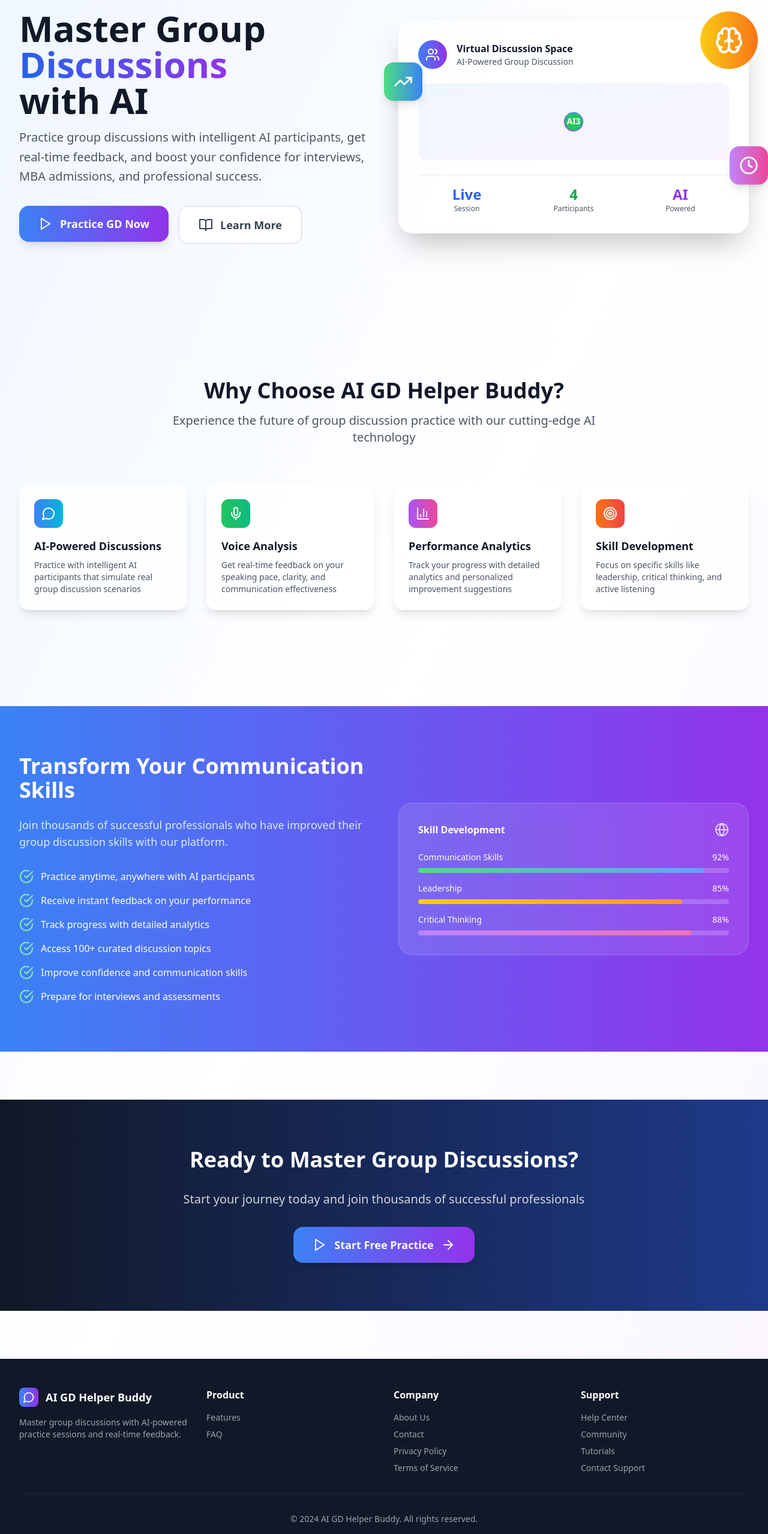
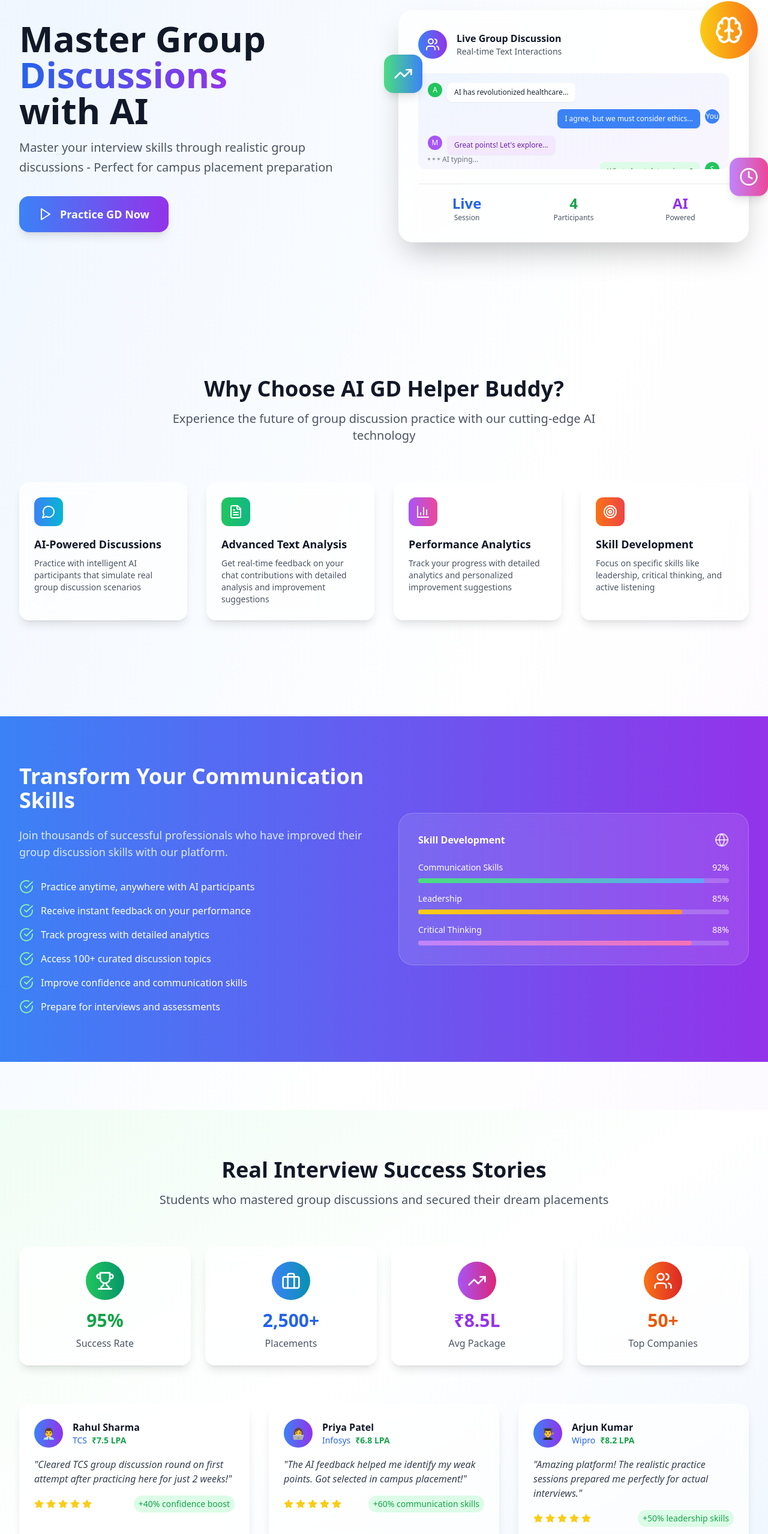
Before and after one commit to RashmiSathe684/ai_gd_buddy, a React (Vite) app: page / in a window 1280 px wide. Shown: the part 128-2685 px from the top of the page at 60% size. Built offline with nearby package versions, Linux system fonts and the light colour scheme; no server answers.

Commit message:
Update Home Page UI

```diff
--- a/src/components/landing/LandingPage.tsx
+++ b/src/components/landing/LandingPage.tsx
@@ -10,13 +10,16 @@ import {
   CheckCircle,
   ArrowRight,
   BookOpen,
-  Mic,
   BarChart3,
   Target,
   Clock,
   Globe,
   Brain,
-  Zap
+  Zap,
+  FileText,
+  Star,
+  Trophy,
+  Briefcase
 } from 'lucide-react';
 
 const LandingPage: React.FC = () => {
@@ -28,9 +31,9 @@ const LandingPage: React.FC = () => {
       color: 'from-blue-500 to-cyan-500'
     },
     {
-      icon: Mic,
-      title: 'Voice Analysis',
-      description: 'Get real-time feedback on your speaking pace, clarity, and communication effectiveness',
+      icon: FileText,
+      title: 'Advanced Text Analysis',
+      description: 'Get real-time feedback on your chat contributions with detailed analysis and improvement suggestions',
       color: 'from-green-500 to-emerald-500'
     },
     {
@@ -56,27 +59,33 @@ const LandingPage: React.FC = () => {
     'Prepare for interviews and assessments'
   ];
 
-  const testimonials = [
-    {
-      name: 'Sarah Johnson',
-      role: 'MBA Student',
-      content: 'This platform helped me ace my group discussion rounds. The AI feedback is incredibly accurate!',
-      rating: 5,
-      avatar: '👩‍🎓'
-    },
+  const successStories = [
     {
       name: 'Rahul Sharma',
-      role: 'Job Seeker',
-      content: 'Improved my confidence significantly. The practice sessions feel so real and engaging.',
+      company: 'TCS',
+      package: '₹7.5 LPA',
+      content: 'Cleared TCS group discussion round on first attempt after practicing here for just 2 weeks!',
       rating: 5,
-      avatar: '👨‍💼'
+      avatar: '👨‍💼',
+      improvement: '+40% confidence boost'
     },
     {
       name: 'Priya Patel',
-      role: 'Corporate Trainer',
-      content: 'Excellent tool for developing communication skills. My team loves using this platform.',
+      company: 'Infosys',
+      package: '₹6.8 LPA',
+      content: 'The AI feedback helped me identify my weak points. Got selected in campus placement!',
       rating: 5,
-      avatar: '👩‍💻'
+      avatar: '👩‍💻',
+      improvement: '+60% communication skills'
+    },
+    {
+      name: 'Arjun Kumar',
+      company: 'Wipro',
+      package: '₹8.2 LPA',
+      content: 'Amazing platform! The realistic practice sessions prepared me perfectly for actual interviews.',
+      rating: 5,
+      avatar: '👨‍🎓',
+      improvement: '+50% leadership skills'
     }
   ];
 
@@ -106,10 +115,6 @@ const LandingPage: React.FC = () => {
                 <MessageCircle className="h-6 w-6 text-white" />
               </div>
               <span className="text-xl font-bold text-gray-900">AI GD Helper Buddy</span>
-            </div>
-
-            <div className="hidden md:flex items-center space-x-8">
-              <a href="#features" className="text-gray-600 hover:text-blue-600 font-medium transition-colors">Features</a>
             </div>
 
             <Link
@@ -143,8 +148,7 @@ const LandingPage: React.FC = () => {
                   </h1>
 
                   <p className="text-xl text-gray-600 leading-relaxed">
-                    Practice group discussions with intelligent AI participants, get real-time feedback,
-                    and boost your confidence for interviews, MBA admissions, and professional success.
+                    Master your interview skills through realistic group discussions - Perfect for campus placement preparation
                   </p>
                 </div>
 
@@ -159,15 +163,6 @@ const LandingPage: React.FC = () => {
                       <span>Practice GD Now</span>
                     </motion.button>
                   </Link>
-
-                  <motion.button
-                    whileHover={{ scale: 1.05 }}
-                    whileTap={{ scale: 0.95 }}
-                    className="w-full sm:w-auto bg-white text-gray-700 px-8 py-4 rounded-2xl font-semibold text-lg border-2 border-gray-200 hover:border-blue-300 hover:text-blue-600 transition-all duration-200 flex items-center justify-center space-x-3"
-                  >
-                    <BookOpen className="h-6 w-6" />
-                    <span>Learn More</span>
-                  </motion.button>
                 </div>
               </motion.div>
 
@@ -175,7 +170,7 @@ const LandingPage: React.FC = () => {
                 variants={itemVariants}
                 className="relative"
               >
-                {/* Dynamic Virtual Discussion Space Visualization */}
+                {/* Interactive Group Discussion Visualization */}
                 <div className="relative bg-white/70 backdrop-blur-lg rounded-3xl p-8 shadow-2xl border border-white/20">
                   <div className="absolute -top-4 -right-4 w-24 h-24 bg-gradient-to-r from-yellow-400 to-orange-500 rounded-full flex items-center justify-center">
                     <Brain className="h-12 w-12 text-white" />
@@ -187,88 +182,84 @@ const LandingPage: React.FC = () => {
                         <Users className="h-6 w-6 text-white" />
                       </div>
                       <div>
-                        <h3 className="font-semibold text-gray-900">Virtual Discussion Space</h3>
-                        <p className="text-gray-600 text-sm">AI-Powered Group Discussion</p>
+                        <h3 className="font-semibold text-gray-900">Live Group Discussion</h3>
+                        <p className="text-gray-600 text-sm">Real-time Text Interactions</p>
                       </div>
                     </div>
 
-                    {/* Interconnected Participants Visualization */}
-                    <div className="relative h-32 bg-gradient-to-br from-blue-50 to-purple-50 rounded-xl p-4">
-                      <div className="absolute inset-0 flex items-center justify-center">
-                        {/* Central Hub */}
+                    {/* Dynamic Chat Simulation */}
+                    <div className="relative h-40 bg-gradient-to-br from-blue-50 to-purple-50 rounded-xl p-4 overflow-hidden">
+                      <div className="space-y-3">
+                        {/* Animated Chat Messages */}
                         <motion.div
-                          animate={{ rotate: 360 }}
-                          transition={{ duration: 20, repeat: Infinity, ease: "linear" }}
-                          className="w-8 h-8 bg-gradient-to-r from-blue-500 to-purple-600 rounded-full flex items-center justify-center"
+                          initial={{ opacity: 0, x: -20 }}
+                          animate={{ opacity: 1, x: 0 }}
+                          transition={{ delay: 0.5, duration: 0.8 }}
+                          className="flex items-start space-x-2"
                         >
-                          <Zap className="h-4 w-4 text-white" />
+                          <div className="w-6 h-6 bg-green-500 rounded-full flex items-center justify-center text-white text-xs">
+                            A
+                          </div>
+                          <div className="bg-white rounded-lg px-3 py-2 shadow-sm max-w-xs">
+                            <p className="text-xs text-gray-800">AI has revolutionized healthcare...</p>
+                          </div>
                         </motion.div>
 
-                        {/* Participant Nodes */}
-                        {[0, 1, 2, 3].map((index) => {
-                          const angle = (index * 90) * (Math.PI / 180);
-                          const radius = 40;
-                          const x = Math.cos(angle) * radius;
-                          const y = Math.sin(angle) * radius;
+                        <motion.div
+                          initial={{ opacity: 0, x: 20 }}
+                          animate={{ opacity: 1, x: 0 }}
+                          transition={{ delay: 1, duration: 0.8 }}
+                          className="flex items-start space-x-2 justify-end"
+                        >
+                          <div className="bg-blue-500 text-white rounded-lg px-3 py-2 shadow-sm max-w-xs">
+                            <p className="text-xs">I agree, but we must consider ethics...</p>
+                          </div>
+                          <div className="w-6 h-6 bg-blue-500 rounded-full flex items-center justify-center text-white text-xs">
+                            You
+                          </div>
+                        </motion.div>
 
-                          return (
                         <motion.div
-                              key={index}
-                              animate={{
-                                scale: [1, 1.2, 1],
-                                opacity: [0.7, 1, 0.7]
-                              }}
-                              transition={{
-                                duration: 2,
-                                repeat: Infinity,
-                                delay: index * 0.5
-                              }}
-                              className="absolute w-6 h-6 bg-green-500 rounded-full flex items-center justify-center text-white text-xs font-bold"
-                              style={{
-                                transform: `translate(${x}px, ${y}px)`
-                              }}
+                          initial={{ opacity: 0, x: -20 }}
+                          animate={{ opacity: 1, x: 0 }}
+                          transition={{ delay: 1.5, duration: 0.8 }}
+                          className="flex items-start space-x-2"
                         >
-                              {index === 0 ? 'You' : `AI${index}`}
+                          <div className="w-6 h-6 bg-purple-500 rounded-full flex items-center justify-center text-white text-xs">
+                            M
+                          </div>
+                          <div className="bg-purple-100 rounded-lg px-3 py-2 shadow-sm max-w-xs">
+                            <p className="text-xs text-purple-800">Great points! Let's explore...</p>
+                          </div>
                         </motion.div>
-                          );
-                        })}
 
-                        {/* Connection Lines */}
-                        <svg className="absolute inset-0 w-full h-full">
-                          {[0, 1, 2, 3].map((index) => {
-                            const angle = (index * 90) * (Math.PI / 180);
-                            const radius = 40;
-                            const x = Math.cos(angle) * radius + 64;
-                            const y = Math.sin(angle) * radius + 64;
+                        <motion.div
+                          initial={{ opacity: 0, x: 20 }}
+                          animate={{ opacity: 1, x: 0 }}
+                          transition={{ delay: 2, duration: 0.8 }}
+                          className="flex items-start space-x-2 justify-end"
+                        >
+                          <div className="bg-green-100 rounded-lg px-3 py-2 shadow-sm max-w-xs">
+                            <p className="text-xs text-green-800">What about data privacy?</p>
+                          </div>
+                          <div className="w-6 h-6 bg-green-500 rounded-full flex items-center justify-center text-white text-xs">
+                            S
+                          </div>
+                        </motion.div>
+                      </div>
 
-                            return (
-                              <motion.line
-                                key={index}
-                                x1="64"
-                                y1="64"
-                                x2={x}
-                                y2={y}
-                                stroke="url(#gradient)"
-                                strokeWidth="2"
-                                initial={{ pathLength: 0 }}
-                                animate={{ pathLength: 1 }}
-                                transition={{
-                                  duration: 1.5,
-                                  delay: index * 0.3,
-                                  repeat: Infinity,
-                                  repeatType: "reverse"
-                                }}
-                              />
-                            );
-                          })}
-                          <defs>
-                            <linearGradient id="gradient" x1="0%" y1="0%" x2="100%" y2="100%">
-                              <stop offset="0%" stopColor="#3B82F6" />
-                              <stop offset="100%" stopColor="#8B5CF6" />
-                            </linearGradient>
-                          </defs>
-                        </svg>
-                      </div>
+                      {/* Typing Indicators */}
+                      <motion.div
+                        initial={{ opacity: 0 }}
+                        animate={{ opacity: [0, 1, 0] }}
+                        transition={{ delay: 2.5, duration: 1.5, repeat: Infinity }}
+                        className="absolute bottom-2 left-4 flex items-center space-x-1"
+                      >
+                        <div className="w-1 h-1 bg-gray-400 rounded-full animate-bounce" />
+                        <div className="w-1 h-1 bg-gray-400 rounded-full animate-bounce" style={{ animationDelay: '0.1s' }} />
+                        <div className="w-1 h-1 bg-gray-400 rounded-full animate-bounce" style={{ animationDelay: '0.2s' }} />
+                        <span className="text-xs text-gray-500 ml-2">AI typing...</span>
+                      </motion.div>
                     </div>
 
                     <div className="grid grid-cols-3 gap-4 pt-4 border-t border-gray-200">
@@ -432,6 +423,93 @@ const LandingPage: React.FC = () => {
           </div>
         </section>
 
+        {/* Real Interview Success Stories Section */}
+        <section className="py-20 bg-gradient-to-br from-green-50 via-white to-blue-50">
+          <div className="max-w-7xl mx-auto px-4 sm:px-6 lg:px-8">
+            <motion.div variants={itemVariants} className="text-center mb-16">
+              <h2 className="text-4xl font-bold text-gray-900 mb-4">
+                Real Interview Success Stories
+              </h2>
+              <p className="text-xl text-gray-600 max-w-3xl mx-auto">
+                Students who mastered group discussions and secured their dream placements
+              </p>
+            </motion.div>
+
+            {/* Success Metrics */}
+            <motion.div variants={itemVariants} className="grid grid-cols-1 md:grid-cols-4 gap-6 mb-16">
+              <div className="text-center p-6 bg-white/70 backdrop-blur-lg rounded-2xl shadow-lg border border-white/20">
+                <div className="w-16 h-16 bg-gradient-to-r from-green-500 to-emerald-600 rounded-full flex items-center justify-center mx-auto mb-4">
+                  <Trophy className="h-8 w-8 text-white" />
+                </div>
+                <p className="text-3xl font-bold text-green-600 mb-2">95%</p>
+                <p className="text-gray-600 font-medium">Success Rate</p>
+              </div>
+
+              <div className="text-center p-6 bg-white/70 backdrop-blur-lg rounded-2xl shadow-lg border border-white/20">
+                <div className="w-16 h-16 bg-gradient-to-r from-blue-500 to-cyan-600 rounded-full flex items-center justify-center mx-auto mb-4">
+                  <Briefcase className="h-8 w-8 text-white" />
+                </div>
+                <p className="text-3xl font-bold text-blue-600 mb-2">2,500+</p>
+                <p className="text-gray-600 font-medium">Placements</p>
+              </div>
+
+              <div className="text-center p-6 bg-white/70 backdrop-blur-lg rounded-2xl shadow-lg border border-white/20">
+                <div className="w-16 h-16 bg-gradient-to-r from-purple-500 to-pink-600 rounded-full flex items-center justify-center mx-auto mb-4">
+                  <TrendingUp className="h-8 w-8 text-white" />
+                </div>
+                <p className="text-3xl font-bold text-purple-600 mb-2">₹8.5L</p>
+                <p className="text-gray-600 font-medium">Avg Package</p>
+              </div>
+
+              <div className="text-center p-6 bg-white/70 backdrop-blur-lg rounded-2xl shadow-lg border border-white/20">
+                <div className="w-16 h-16 bg-gradient-to-r from-orange-500 to-red-600 rounded-full flex items-center justify-center mx-auto mb-4">
+                  <Users className="h-8 w-8 text-white" />
+                </div>
+                <p className="text-3xl font-bold text-orange-600 mb-2">50+</p>
+                <p className="text-gray-600 font-medium">Top Companies</p>
+              </div>
+            </motion.div>
+
+            {/* Success Stories */}
+            <div className="grid grid-cols-1 md:grid-cols-3 gap-8">
+              {successStories.map((story, index) => (
+                <motion.div
+                  key={index}
+                  variants={itemVariants}
+                  whileHover={{ scale: 1.02 }}
+                  className="bg-white/70 backdrop-blur-lg rounded-2xl p-6 shadow-lg border border-white/20 hover:shadow-xl transition-all duration-300"
+                >
+                  <div className="flex items-center space-x-4 mb-4">
+                    <div className="w-12 h-12 bg-gradient-to-r from-blue-500 to-purple-600 rounded-full flex items-center justify-center text-white text-lg">
+                      {story.avatar}
+                    </div>
+                    <div>
+                      <h4 className="font-semibold text-gray-900">{story.name}</h4>
+                      <div className="flex items-center space-x-2">
+                        <span className="text-sm text-blue-600 font-medium">{story.company}</span>
+                        <span className="text-sm text-green-600 font-bold">{story.package}</span>
+                      </div>
+                    </div>
+                  </div>
+
+                  <p className="text-gray-700 mb-4 italic">"{story.content}"</p>
+
+                  <div className="flex items-center justify-between">
+                    <div className="flex items-center space-x-1">
+                      {[...Array(story.rating)].map((_, i) => (
+                        <Star key={i} className="h-4 w-4 text-yellow-400 fill-current" />
+                      ))}
+                    </div>
+                    <span className="text-sm text-green-600 font-medium bg-green-100 px-2 py-1 rounded-full">
+                      {story.improvement}
+                    </span>
+                  </div>
+                </motion.div>
+              ))}
+            </div>
+          </div>
+        </section>
+
         {/* CTA Section */}
         <section className="py-20 bg-gradient-to-r from-gray-900 to-blue-900">
           <div className="max-w-4xl mx-auto px-4 sm:px-6 lg:px-8 text-center">
@@ -440,7 +518,7 @@ const LandingPage: React.FC = () => {
                 Ready to Master Group Discussions?
               </h2>
               <p className="text-xl text-gray-300">
-                Start your journey today and join thousands of successful professionals
+                Elevate your group discussion performance with AI-powered practice sessions tailored for interview success
               </p>
 
               <div className="flex flex-col sm:flex-row gap-4 justify-center">
@@ -463,50 +541,15 @@ const LandingPage: React.FC = () => {
         {/* Footer */}
         <footer className="bg-gray-900 text-white py-12">
           <div className="max-w-7xl mx-auto px-4 sm:px-6 lg:px-8">
-            <div className="grid grid-cols-1 md:grid-cols-4 gap-8">
-              <div className="space-y-4">
-                <div className="flex items-center space-x-3">
+            <div className="flex items-center justify-center space-x-3 mb-8">
               <div className="h-8 w-8 bg-gradient-to-r from-blue-500 to-purple-600 rounded-lg flex items-center justify-center">
                 <MessageCircle className="h-5 w-5 text-white" />
               </div>
               <span className="text-lg font-bold">AI GD Helper Buddy</span>
             </div>
-                <p className="text-gray-400 text-sm">
-                  Master group discussions with AI-powered practice sessions and real-time feedback.
-                </p>
-              </div>
 
-              <div>
-                <h3 className="font-semibold mb-4">Product</h3>
-                <div className="space-y-2 text-sm text-gray-400">
-                  <p>Features</p>
-                  <p>FAQ</p>
-                </div>
-              </div>
-
-              <div>
-                <h3 className="font-semibold mb-4">Company</h3>
-                <div className="space-y-2 text-sm text-gray-400">
-                  <p>About Us</p>
-                  <p>Contact</p>
-                  <p>Privacy Policy</p>
-                  <p>Terms of Service</p>
-                </div>
-              </div>
-
-              <div>
-                <h3 className="font-semibold mb-4">Support</h3>
-                <div className="space-y-2 text-sm text-gray-400">
-                  <p>Help Center</p>
-                  <p>Community</p>
-                  <p>Tutorials</p>
-                  <p>Contact Support</p>
-                </div>
-              </div>
-            </div>
-
-            <div className="border-t border-gray-800 mt-8 pt-8 text-center text-gray-400 text-sm">
-              <p>&copy; 2024 AI GD Helper Buddy. All rights reserved.</p>
+            <div className="border-t border-gray-800 pt-8 text-center text-gray-400 text-sm">
+              <p>&copy; 2025 AI GD Helper Buddy. All rights reserved.</p>
             </div>
           </div>
         </footer>
```
Lines whose indentation alone changed are shown as unchanged.
